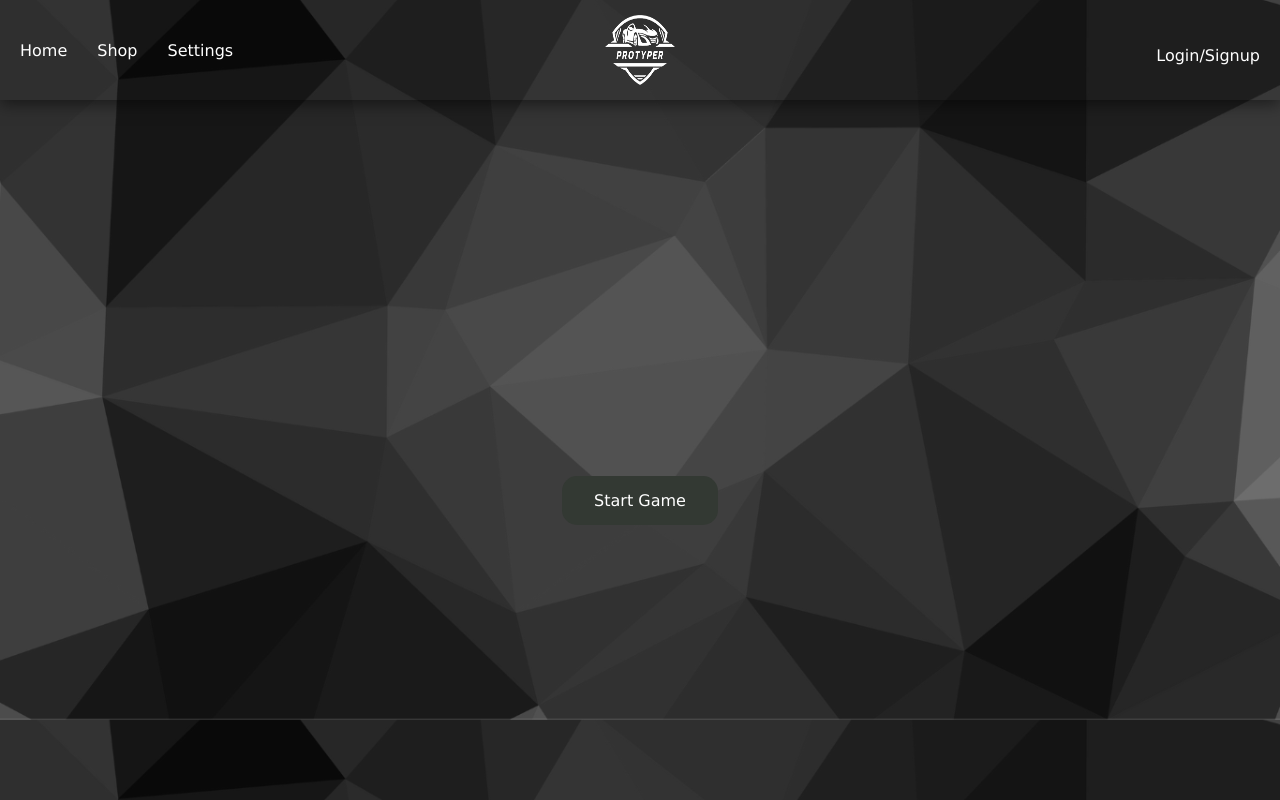
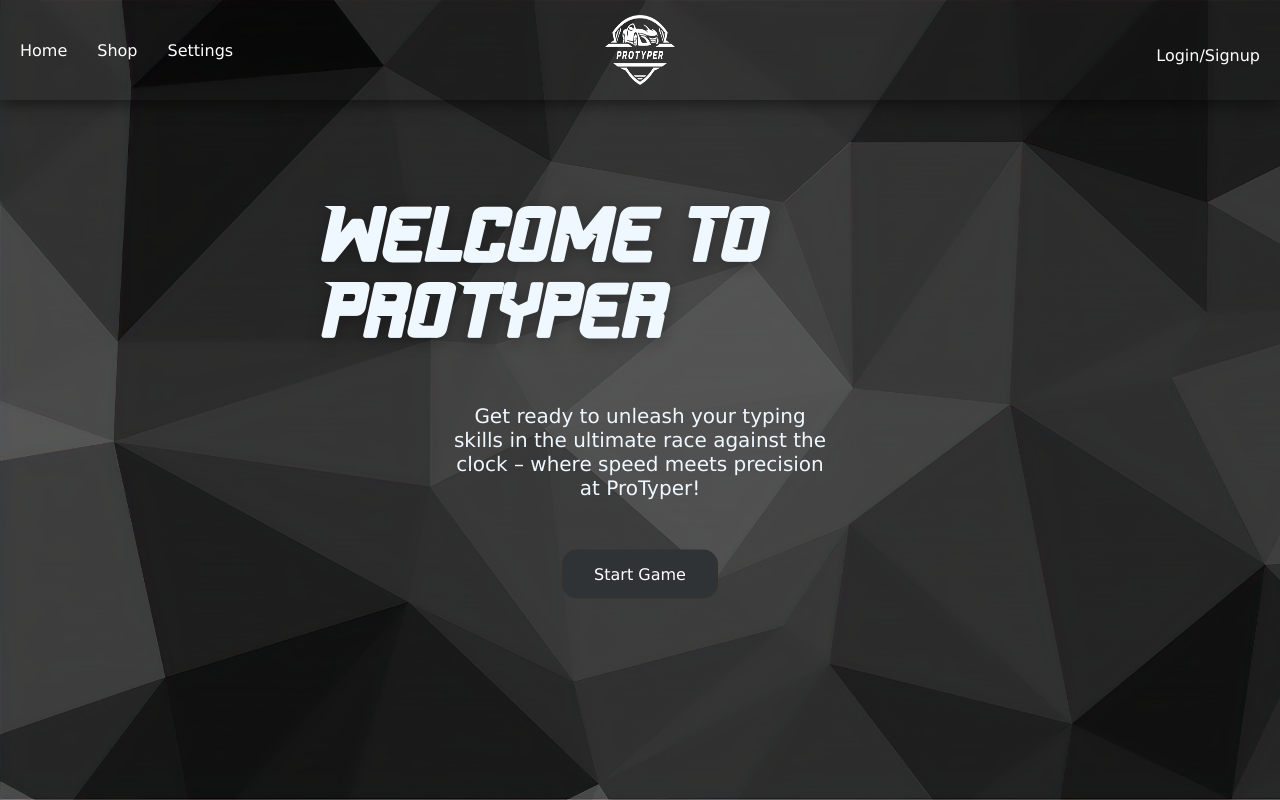
Before and after one commit to Ajan0211/ProTyper, a React (Vite) app in the folder pro-typer/: page / in a window 1280 px wide. Built offline with nearby package versions, Linux system fonts and the light colour scheme.

Commit message:
Adding heading and summary text on home page

```diff
--- a/pro-typer/src/Home.css
+++ b/pro-typer/src/Home.css
@@ -1,3 +1,8 @@
+@font-face {
+  font-family: FastTrack;
+  src: url("./assets/FAST-TRACK.ttf");
+}
+
 * {
   box-sizing: border-box;
 }
@@ -10,7 +15,8 @@ body {
   font-family: Verdana, Geneva, Tahoma, sans-serif;
   color: aliceblue;
   background-image: url(./assets/background.png);
-  background-size: 100%;
+  background-size: cover;
+  background-repeat: no-repeat;
 }
 
 .App {
@@ -21,16 +27,29 @@ body {
 }
 
 .content {
-  display: flex;
   width: 100%;
   height: 100%;
   justify-content: center;
   align-items: center;
+  display: flex;
+  flex-direction: column;
+}
+
+.container {
+  display: flex;
+  flex-direction: column;
+  justify-content: center;
+  align-items: center;
+  row-gap: 50px;
+  position: absolute;
+  left: 50%;
+  top: 50%;
+  transform: translateX(-50%) translateY(-50%);
 }
 
 .button {
   text-align: center;
-  background-color: #333933;
+  background-color: #2f3335;
   border: none;
   color: white;
   padding: 15px 32px;
@@ -40,7 +59,7 @@ body {
   font-size: 16px;
   cursor: pointer;
   border-radius: 15px;
-
+  /* position: absolute; */
   transition: transform 0.5s;
 }
 
@@ -48,3 +67,16 @@ body {
   transform: translateY(-5px);
   box-shadow: 0 4px 15px rgba(0, 0, 0, 0.25);
 }
+
+.heading {
+  font-size: 80px;
+  /* margin-bottom: 25%; */
+  font-family: FastTrack, sans-serif;
+  text-shadow: 0 4px 16px rgba(0, 0, 0, 0.25);
+}
+
+.summary {
+  width: 60%;
+  text-align: center;
+  font-size: 20px;
+}
--- a/pro-typer/src/Home.jsx
+++ b/pro-typer/src/Home.jsx
@@ -7,9 +7,17 @@ function Home() {
   return (
     <>
       <Navbar></Navbar>
+
       <div className="content">
-        <div className="button">
-          <a onClick={() => navigate("/Game")}>Start Game</a>
+        <div className="container">
+          <div className="heading">Welcome to ProTyper</div>
+          <div className="summary">
+            Get ready to unleash your typing skills in the ultimate race against
+            the clock – where speed meets precision at ProTyper!
+          </div>
+          <div className="button">
+            <a onClick={() => navigate("/Game")}>Start Game</a>
+          </div>
         </div>
       </div>
     </>
```
Also changed, not shown: pro-typer/src/assets/FAST-TRACK.ttf (added), pro-typer/src/assets/background.png.
